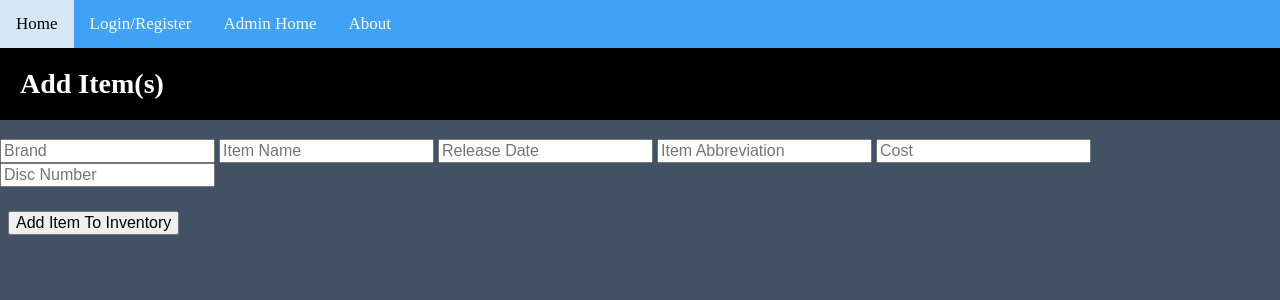
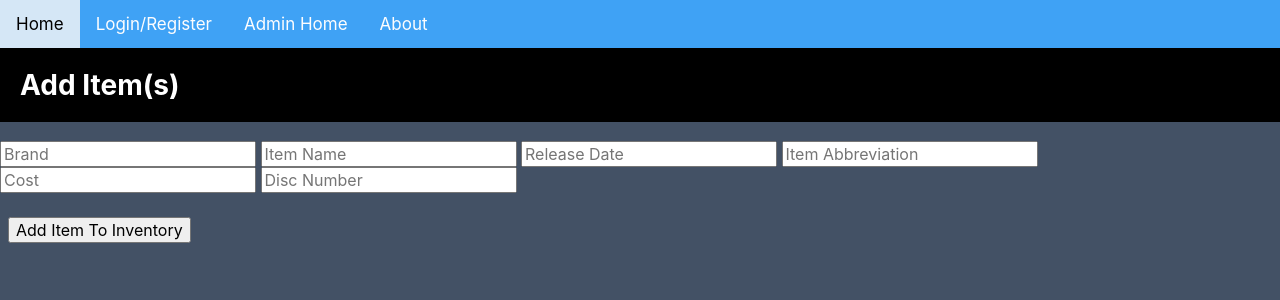
Before and after one commit to evan-jm/LightningDiscGolfProject, a Python web app: template templates/addItem.html in a window 1280 px wide. Shown: the top 300 px of the page. Run offline with Jinja, Linux system fonts and the light colour scheme; the template is opened without the code that fills it, so the values that code supplies are empty.

Commit message:
Updated Style Sheet
Updates style sheet for new layout, use this one

```diff
--- a/static/style.css
+++ b/static/style.css
@@ -1,5 +1,5 @@
-* {https://mail.google.com/mail/u/0?ui=2&ik=70de7ed30e&attid=0.7&permmsgid=msg-a%3Ar5226851373122916244&th=183d66c316d11ae4&view=att&disp=inline&realattid=f_l98gd3al7&ser=1
-    box-sizing: border-box;https://mail.google.com/mail/u/0?ui=2&ik=70de7ed30e&attid=0.7&permmsgid=msg-a%3Ar5226851373122916244&th=183d66c316d11ae4&view=att&disp=inline&realattid=f_l98gd3al7&ser=1
+* {
+    box-sizing: border-box;
     font-family: -apple-system, BlinkMacSystemFont, "segoe ui", roboto, oxygen, ubuntu, cantarell, "fira sans", "droid sans", "helvetica neue", Arial, sans-serif;
     font-size: 16px;
     -webkit-font-smoothing: antialiased;
@@ -90,6 +90,8 @@ body2 {
 
 
 /***************************************************
+
+
 .navtop {
     background-color: #2f3947;
     height: 60px;
@@ -158,6 +160,8 @@ body.loggedin {
   padding: 5px;
   margin: 0 0 10px 0;
 }
+
+
 ****************************************/
 
 /*
@@ -196,12 +200,14 @@ body {
 }
 
 /*
+
 body {
   background-color: white;
   style=color:blue;
   padding: 20px;
   font-family: Arial;
 }
+
 */
 
 
```
